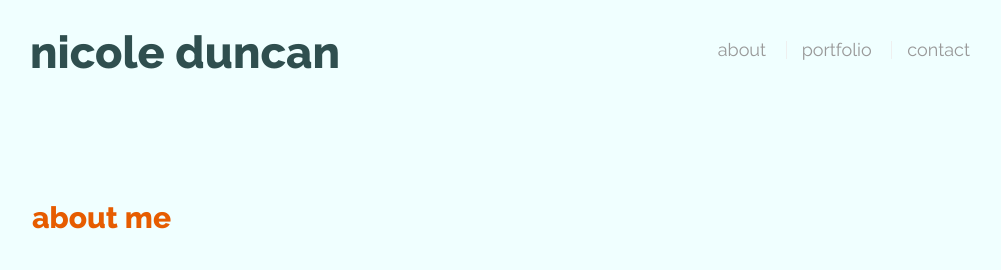
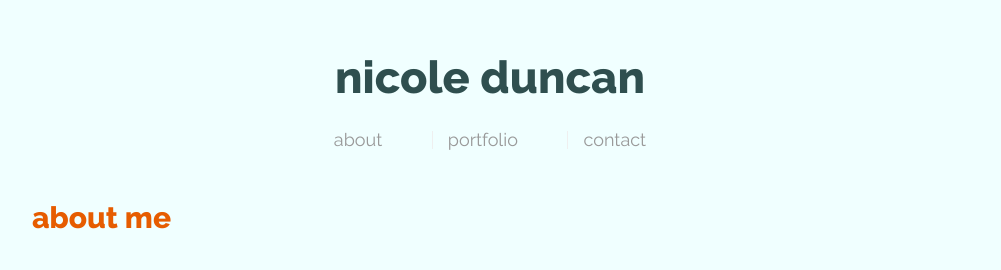
Before and after one commit to thenicoleduncan/Responsive-Portfolio, a plain HTML site: page index.html in a window 1280 px wide. Shown: the top 270 px of the page, without its empty margins (158-1159 px from the left). Drawn offline with Linux system fonts and the light colour scheme.

```diff
--- a/assets/css/style.css
+++ b/assets/css/style.css
@@ -69,7 +69,7 @@ h3 {
 
 #logo {
   float: left;
-  width: 350px;
+  width: 100%;
   height: 90px;
   font-family: 'Raleway', sans-serif;
   font-size: 45px;
@@ -82,18 +82,24 @@ h3 {
 }
 
 nav {
-  float: right;
+  /* float: right; */
   margin-top: 25px;
+  width: 100%;
+  text-align: center;
 }
 
 nav a {
   display: inline-block;
   padding-left: 15px;
   margin-left: 15px;
+  margin-right: 15px;
+  padding-right: 15px;
   line-height: 18px;
   color: #999;
   text-decoration: none;
   border-left: 1px solid #efefef;
+  /* width: 100%; */
+  text-align: center;
 }
 
 nav a:hover {
```
Also changed, not shown: index.html (+1 -0 lines).
